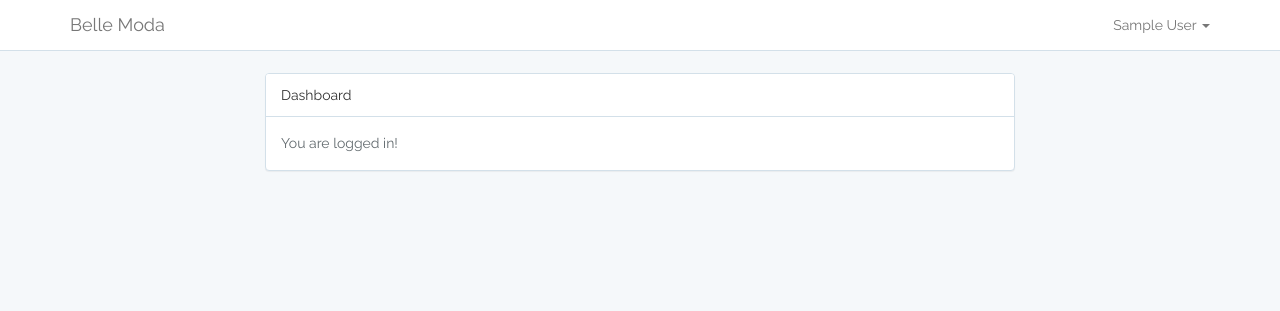
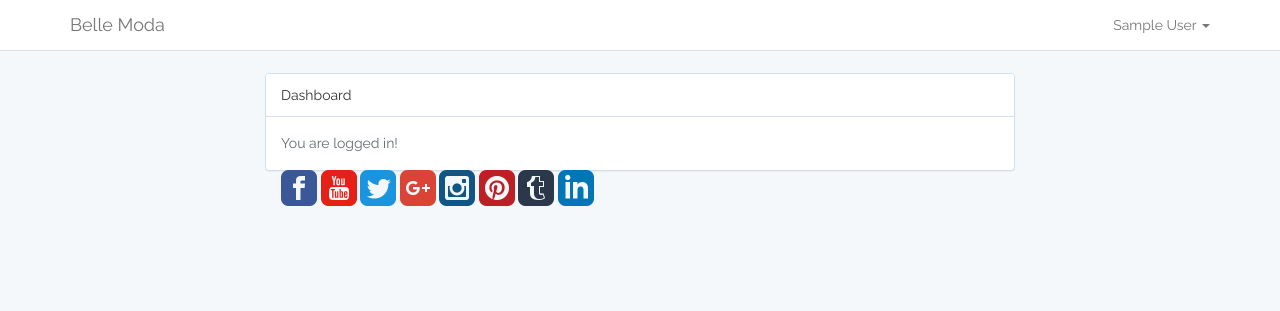
Before and after one commit to luckyguy73/belle, a Laravel app: page /home in a window 1280 px wide. Shown: the top 311 px of the page. Run offline with Laravel 8, Linux system fonts and the light colour scheme; the visitor is signed in with stand-in values (Sample User, id 1); settings files or empty folders that the repository lacks are supplied; some web fonts are replaced.

Commit message:
add social media icons to dashboard

```diff
--- a/resources/views/home.blade.php
+++ b/resources/views/home.blade.php
@@ -10,6 +10,16 @@
                 <div class="panel-body">
                     You are logged in!
                 </div>
+                <div class="col-md-8">
+                    <a href="https://www.facebook.com/" title="facebook" target="_blank"><img src="images/facebook.png" width="36" height="36" alt="facebook"></a>
+                    <a href="https://www.youtube.com" title="youtube" target="_blank"><img src="images/youtube.png" width="36" height="36" alt="youtube"></a>
+                    <a href="https://twitter.com/" title="twitter" target="_blank"><img src="images/twitter.png" width="36" height="36" alt="twitter"></a>
+                    <a href="https://plus.google.com/" title="google+" target="_blank"><img src="images/google.png" width="36" height="36" alt="google plus"></a>
+                    <a href="https://www.instagram.com" title="instagram" target="_blank"><img src="images/instagram.png" width="36" height="36" alt="instagram"></a>
+                    <a href="https://www.pinterest.com/" title="pinterest" target="_blank"><img src="images/pinterest.png" width="36" height="36" alt="pinterest"></a>
+                    <a href="https://www.tumblr.com/" title="tumblr" target="_blank"><img src="images/tumblr.png" width="36" height="36" alt="tumblr"></a>
+                    <a href="https://www.linkedin.com/" title="linkedin" target="_blank"><img src="images/linkedin.png" width="36" height="36" alt="linkedin"></a>
+                </div>
             </div>
         </div>
     </div>
```
Also changed, not shown: public/images/facebook.png (added), public/images/google.png (added), public/images/instagram.png (added), public/images/linkedin.png (added), public/images/pinterest.png (added), public/images/tumblr.png (added), public/images/twitter.png (added), public/images/youtube.png (added).
